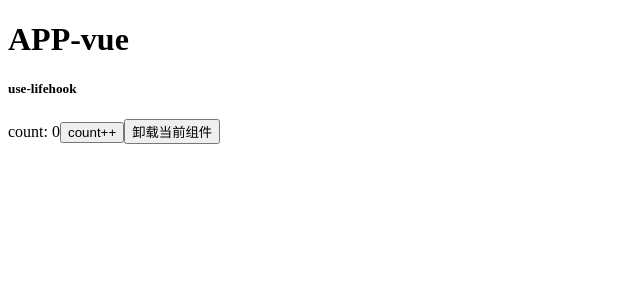
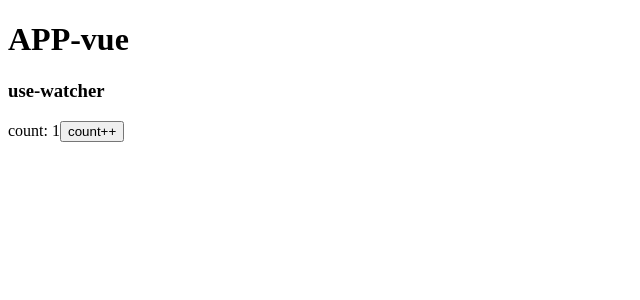
Before and after one commit to muyuan0504/vue3-deep, a Vue app: page / in a window 1280 px wide. Shown: the top 300 px of the page, without its empty margins (0-640 px from the left). Built offline with nearby package versions, Linux system fonts and the light colour scheme.

Commit message:
use watch

```diff
--- a/src/App.vue
+++ b/src/App.vue
@@ -2,9 +2,10 @@
     <h1>APP-vue</h1>
     <!-- <UseReactive /> -->
     <!-- <UseComputed /> -->
-    <keep-alive>
+    <!-- <keep-alive>
         <UseLifehook v-if="showFlag" @hidenComponent="hidenComponent" />
-    </keep-alive>
+    </keep-alive> -->
+    <UseWatcher />
 </template>
 
 <script setup>
@@ -12,6 +13,7 @@ import { ref } from 'vue'
 import UseReactive from './components/use-reactive/index'
 import UseComputed from './components/use-computed/index'
 import UseLifehook from './components/use-lifehook/index'
+import UseWatcher from './components/use-watcher/index'
 
 const showFlag = ref(true)
 
--- /dev/null
+++ b/src/components/use-watcher/index.vue
@@ -0,0 +1,52 @@
+<template>
+    <h3>use-watcher</h3>
+    <p>
+        <span>count: </span>
+        <span>{{ count }}</span>
+        <button @click.stop="clickCount">count++</button>
+    </p>
+</template>
+
+<script setup>
+import { ref, watch, watchEffect } from 'vue'
+
+const count = ref(0)
+
+const clickCount = () => count.value++
+
+/**
+ * watch:追踪明确侦听的数据源,仅在数据源确实改变时才会触发回调; 会避免在发生副作用时追踪依赖，因此能更加精确地控制回调函数的触发时机
+ * watch 的第一个参数可以是不同形式的“数据源”: 它可以是一个 ref (包括计算属性)、一个响应式对象、一个 getter 函数、或多个数据源组成的数组
+ *  单个 ref：         watch(x, (newX) => { console.log(`x is ${newX}`) })
+ *  getter 函数：      watch( () => x.value + y.value, (sum) => { console.log(`sum of x + y is: ${sum}`) } )
+ *  多个来源组成的数组: watch([x, () => y.value], ([newX, newY]) => { console.log(`x is ${newX} and y is ${newY}`) })
+ * **不能直接侦听响应式对象的属性值，需要用一个返回该属性的 getter 函数**
+ *  watch( () => obj.count, (count) => { console.log(`count is: ${count}`) } )
+ *
+ */
+
+watch(
+    count,
+    (newVal) => {
+        console.log('count changed', newVal)
+    },
+    { immediate: true } // 配置立即执行
+)
+
+/**
+ * watchEffect: 在副作用发生期间追踪依赖
+ * 它会在同步执行过程中，自动追踪所有能访问到的响应式属性; <有时其响应性依赖关系会不那么明确>
+ */
+watchEffect(() => {
+    count.value++
+})
+
+/**
+ * 停止侦听
+ * 侦听器必须用同步语句创建，如果用异步回调创建一个侦听器，那么它不会绑定到当前组件上，你必须手动停止它，以防内存泄漏
+ */
+const unWatch = watchEffect(() => {})
+unWatch() // 当该侦听器不再需要时
+</script>
+
+<style lang="scss" scoped></style>
```
